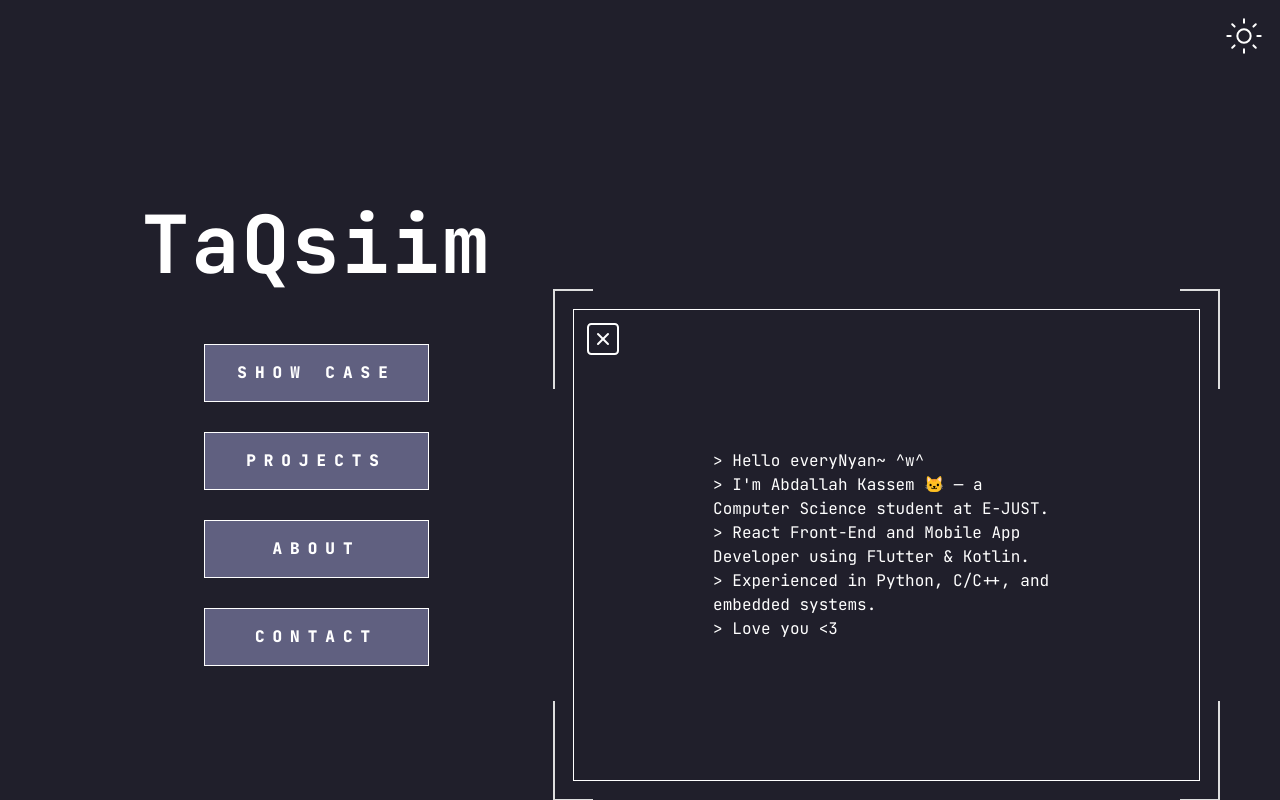
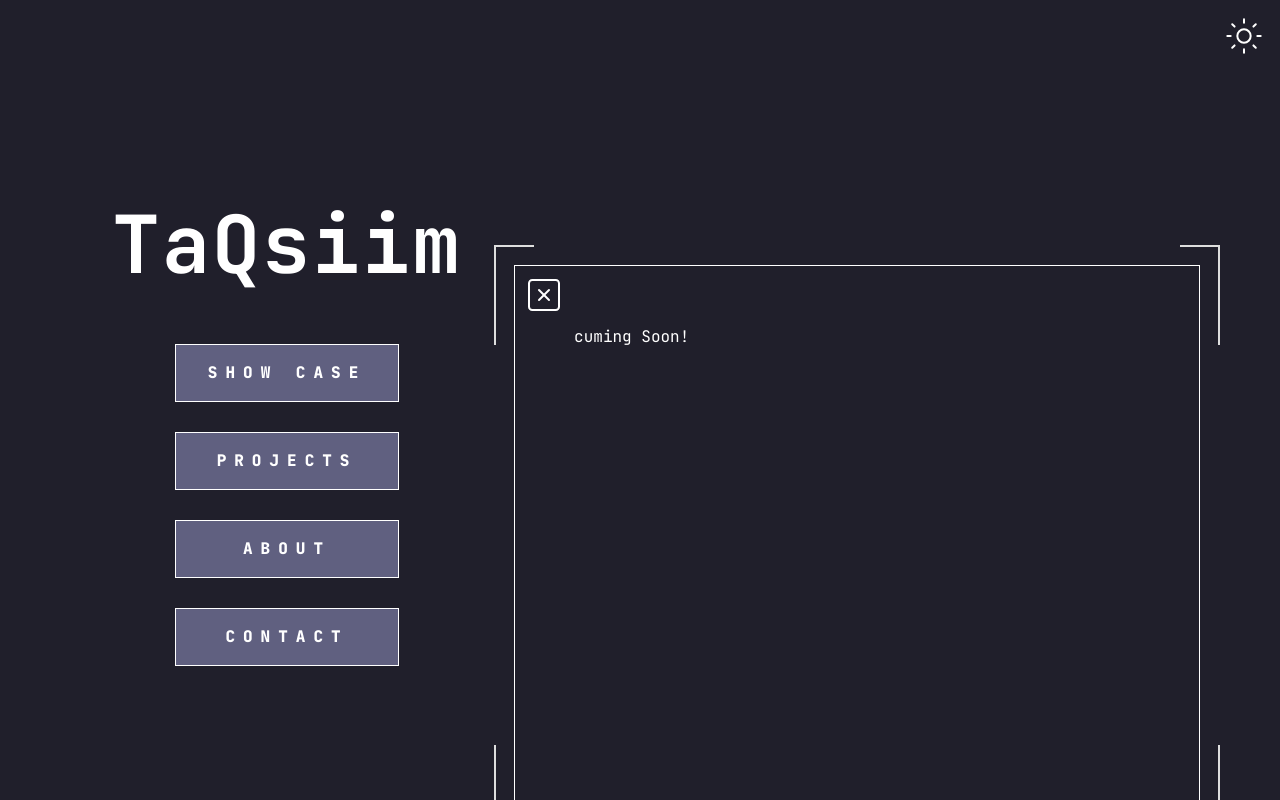
Before and after one commit to TaQsiimUwU/TaQsiimUwU.github.io, a React (Vite) app: page / in a window 1280 px wide. Both pictures are taken after a click on the item "SHOW CASE". Shown: the top 800 px of the page. Built offline with nearby package versions, Linux system fonts and the light colour scheme.

Commit message:
feat: update styling and structure; enhance cursor styles, adjust About and Footer components, and integrate new SVG cursor

```diff
--- a/src/Styles/index.css
+++ b/src/Styles/index.css
@@ -29,8 +29,9 @@
 
 
 body {
-   cursor: crosshair;
-   overflow-x: hidden;
+   /* cursor: crosshair; */
+   cursor: url("../assets/cursor-alt-svgrepo-com.svg"), crosshair;
+   overflow: hidden;
    width: 100%;
    max-width: 100%;
    box-sizing: border-box;
@@ -77,22 +78,22 @@ justify-content: center;
 }
 
 #main-content-decoration.show-main-content {
-  width: 100%;
-  height: 100%;
+  width: 150%;
+  height: 600px;
   overflow: auto;
   border: none;
   margin-right: 5%;
   position: relative;
-  padding: 2rem;
+  padding: 5rem;
   box-sizing: border-box;
 
   /* Responsive padding */
   @media (min-width: 768px) {
-    padding: 2rem;
+    /* padding: 2rem; */
   }
 
   @media (min-width: 1024px) {
-    padding: 10rem;
+    /* padding: 10rem; */
   }
 }
 /* Add new frame styling with double border */
@@ -227,10 +228,9 @@ justify-content: center;
   -webkit-tap-highlight-color: transparent;
   -webkit-appearance: button;
   appearance: button;
+  background-color: var(--button);
   background-color: #606080;
   background-image: none;
-  /* color: var(--text-color); */
-  /* cursor: pointer; */
   font-family: var(--h1font), sans-serif;
   font-size: 100%;
   font-weight: 900;
@@ -309,52 +309,14 @@ justify-content: center;
   animation: move-up-alternate 0.3s ease forwards;
 }
 
-@-webkit-keyframes move-up-alternate {
-  0% {
-    transform: translateY(0);
-  }
-
-  50% {
-    transform: translateY(80%);
-  }
-
-  51% {
-    transform: translateY(-80%);
-  }
-
-  to {
-    transform: translateY(0);
-  }
-}
-
-@keyframes move-up-alternate {
-  0% {
-    transform: translateY(0);
-  }
-
-  50% {
-    transform: translateY(80%);
-  }
-
-  51% {
-    transform: translateY(-80%);
-  }
-
-  to {
-    transform: translateY(0);
-  }
-}
-
 /* Content from Name.css */
 .name {
   letter-spacing: 2px;
-  /* cursor: pointer; */
   font-family: var(--h1font);
-  /* font-size: 3.5rem; */
   font-weight: bold;
   color: var(--text-color);
   text-align: center;
-  /* text-shadow: 10px 10px 10px rgba(0, 0, 0, 1); */
+
 
   @media (min-width: 768px) {
     font-size: 4.5rem;
@@ -366,8 +328,9 @@ justify-content: center;
 }
 
 .name:hover .letter {
-   animation: wiggle 0.6s ease-in-out ;
+   animation: wiggle 0.6s ease-in-out infinite ;
 }
+
 
 .letter {
    display: inline-block;
@@ -376,14 +339,12 @@ justify-content: center;
 
 /* projects */
 .section-title {
-  /* text-align: center; */
   position: absolute;
   top: 0;
   left: 50%;
   transform: translateX(-50%);
-  font-size: 24px;
+  font-size: 2.25rem;
   margin-top: 30px;
-  /* width: max-content; */
 }
 
 
@@ -395,6 +356,5 @@ justify-content: center;
   font-family: var(--h1font);
   font-size: 1.5rem;
   padding: 1rem;
-  /* text-transform: uppercase; */
 
 }
--- a/src/Styles/var.css
+++ b/src/Styles/var.css
@@ -3,10 +3,11 @@
 
 :root {
    /* colors */
+   --background:#201F2B;
+   --text: #ffff;
+   --button: #606080;
    --border: 0, 0, 0, 0.1;
-   --background:#201F2B;
    --foreground: 255, 255, 255, 1;
-   --text: #ffff;
    --primary: 0, 123, 255, 1;
    --secondary: 108, 117, 125, 1;
    --card: 255, 255, 255, .8;
@@ -110,3 +111,84 @@
    opacity: 0;
 }
 }
+
+@keyframes stroke {
+  0% {
+    stroke: white;
+    stroke-width: 0;
+    stroke-dashoffset: 25%;
+    stroke-dasharray: 0 50%;
+  }
+  70% {
+    stroke: white;
+  }
+  80% {
+    stroke: white;
+    stroke-width: 3;
+  }
+  100% {
+    stroke: white;
+    stroke-width: 0;
+    stroke-dashoffset: -25%;
+    stroke-dasharray: 50% 0;
+  }
+}
+
+@keyframes stroke {
+  0% {
+    stroke: black;
+    stroke-width: 0;
+    stroke-dashoffset: 25%;
+    stroke-dasharray: 0 50%;
+  }
+  70% {
+    stroke: black;
+  }
+  80% {
+    stroke: black;
+    stroke-width: 3;
+  }
+  100% {
+    stroke: black;
+    stroke-width: 0;
+    stroke-dashoffset: -25%;
+    stroke-dasharray: 50% 0;
+  }
+}
+
+
+@-webkit-keyframes move-up-alternate {
+  0% {
+    transform: translateY(0);
+  }
+
+  50% {
+    transform: translateY(80%);
+  }
+
+  51% {
+    transform: translateY(-80%);
+  }
+
+  to {
+    transform: translateY(0);
+  }
+}
+
+@keyframes move-up-alternate {
+  0% {
+    transform: translateY(0);
+  }
+
+  50% {
+    transform: translateY(80%);
+  }
+
+  51% {
+    transform: translateY(-80%);
+  }
+
+  to {
+    transform: translateY(0);
+  }
+}
--- a/src/components/Footer.jsx
+++ b/src/components/Footer.jsx
@@ -5,7 +5,7 @@ export const Footer = () => {
         {/* <p className="text-sm">© {new Date().getFullYear()} TaQsiim. All rights reserved.</p> */}
 
       </div>
-      <p>PORTOFOLIO Ver 1.0</p>
+      <p>PORTOFOLIO Ver 0.1</p>
     </footer>
   );
 }
--- a/src/components/Main_content.jsx
+++ b/src/components/Main_content.jsx
@@ -13,7 +13,7 @@ export const Main_content = ({ activeSection }) => {
         return <Projects />;
       case 'contact':
         return <Contact />;
-      case 'Showcase':
+      case 'ShowCase':
         return <Showcase />;
       default:
         return <About />;
--- a/src/components/Name.jsx
+++ b/src/components/Name.jsx
@@ -8,13 +8,13 @@
 export const Name = () => {
   return (
   <div class="name" id="nameTitle">
-                <span class="letter">T</span>
-                <span class="letter">a</span>
-                <span class="letter">Q</span>
-                <span class="letter">s</span>
-                <span class="letter">i</span>
-                <span class="letter">i</span>
-                <span class="letter">m</span>
+                <text class="letter">T</text>
+                <text class="letter">a</text>
+                <text class="letter">Q</text>
+                <text class="letter">s</text>
+                <text class="letter">i</text>
+                <text class="letter">i</text>
+                <text class="letter">m</text>
             </div>
   );
 }
--- a/src/pages/Showcase.jsx
+++ b/src/pages/Showcase.jsx
@@ -1,7 +1,7 @@
 export const Showcase = () => {
   return (
 <div>
-    Cuming Soon!
+    cuming Soon!
 </div>
   );
 }
```
Also changed, not shown: src/assets/cursor-alt-svgrepo-com.svg (added), src/components/About.jsx (line endings or trailing spaces), src/components/Contact.jsx (line endings or trailing spaces), src/components/projects.jsx (line endings or trailing spaces).
